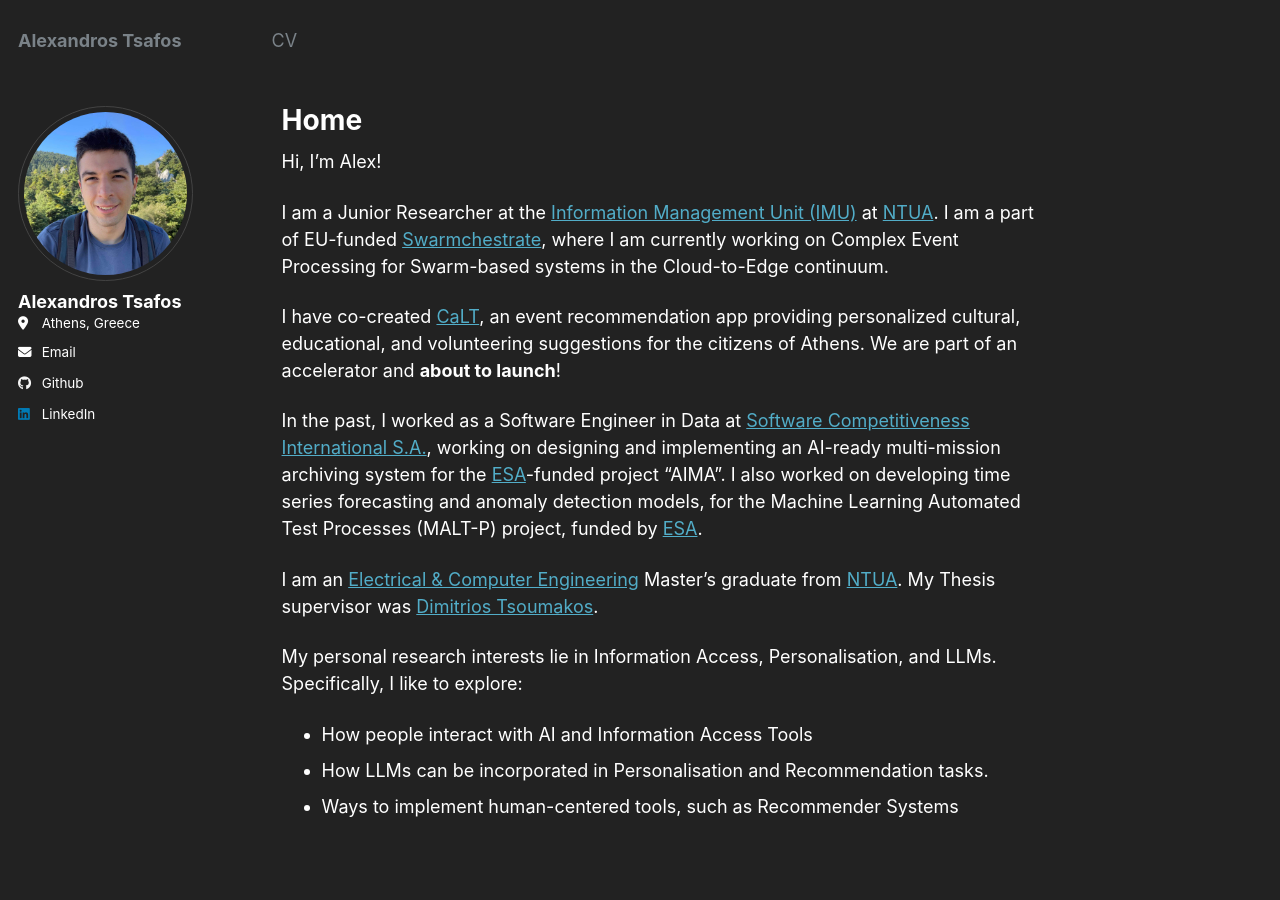
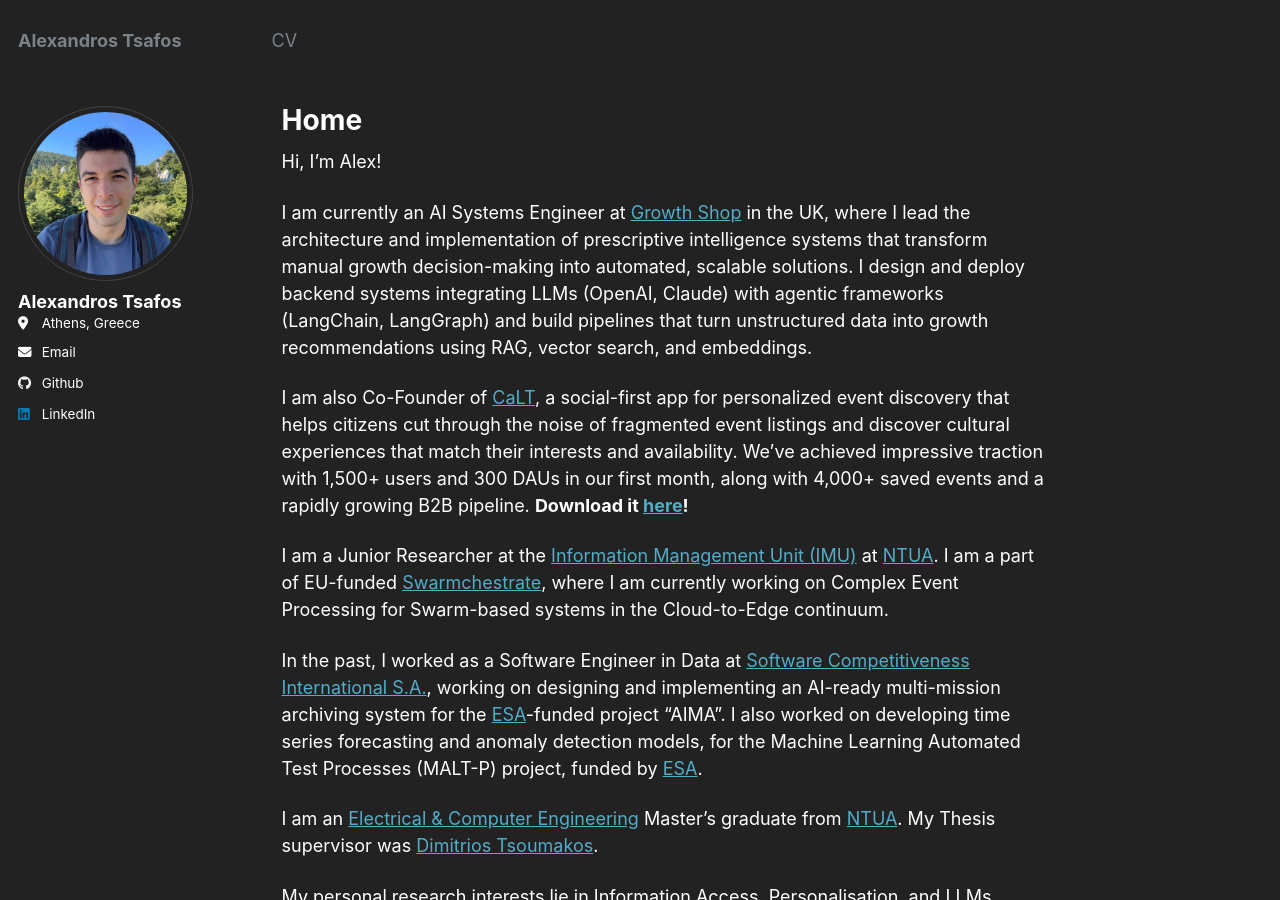
Before and after one commit to alextsaf/alextsaf.github.io, a Jekyll site: the page built from _pages/about.md, in a window 1280 px wide and 900 px high. Built offline with Jekyll 4.4.1, drawn with Linux system fonts in a browser that asks for light colours.

Commit message:
Update about.md

```diff
--- a/_pages/about.md
+++ b/_pages/about.md
@@ -12,9 +12,11 @@ classes:
 
  Hi, I'm Alex!
 
-I am a Junior Researcher at the [Information Management Unit (IMU)][6] at [NTUA][2]. I am a part of EU-funded [Swarmchestrate](https://www.swarmchestrate.eu), where I am currently working on Complex Event Processing for Swarm-based systems in the Cloud-to-Edge continuum.
+I am currently an AI Systems Engineer at [Growth Shop][8] in the UK, where I lead the architecture and implementation of prescriptive intelligence systems that transform manual growth decision-making into automated, scalable solutions. I design and deploy backend systems integrating LLMs (OpenAI, Claude) with agentic frameworks (LangChain, LangGraph) and build pipelines that turn unstructured data into growth recommendations using RAG, vector search, and embeddings.
 
-I have co-created [CaLT](https://www.calt.gr), an event recommendation app providing personalized cultural, educational, and volunteering suggestions for the citizens of Athens. We are part of an accelerator and **about to launch**!
+I am also Co-Founder of [CaLT][10], a social-first app for personalized event discovery that helps citizens cut through the noise of fragmented event listings and discover cultural experiences that match their interests and availability. We've achieved impressive traction with 1,500+ users and 300 DAUs in our first month, along with 4,000+ saved events and a rapidly growing B2B pipeline. **Download it [here][7]!**
+
+I am a Junior Researcher at the [Information Management Unit (IMU)][6] at [NTUA][2]. I am a part of EU-funded [Swarmchestrate][9], where I am currently working on Complex Event Processing for Swarm-based systems in the Cloud-to-Edge continuum.
 
 In the past, I worked as a Software Engineer in Data at [Software Competitiveness International S.A.][3], working on designing and implementing an AI-ready multi-mission archiving system for the [ESA][4]-funded project "AIMA". I also worked on developing time series forecasting and anomaly detection models, for the Machine Learning Automated Test Processes (MALT-P) project, funded by [ESA][4].
 
```
Also changed, not shown: other parts of _pages/about.md (+4 -0 lines).
